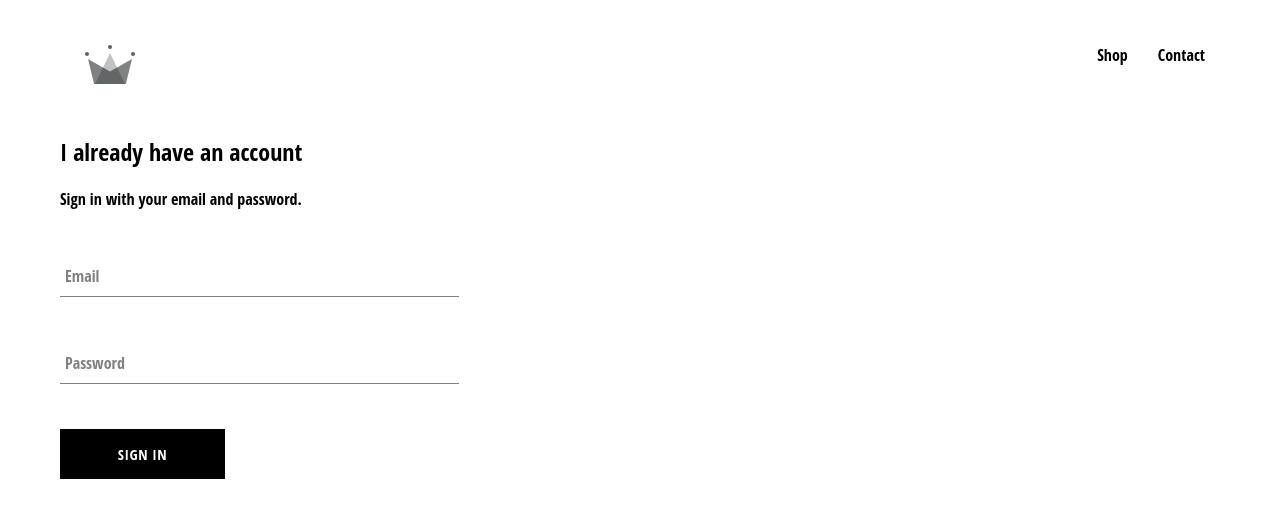
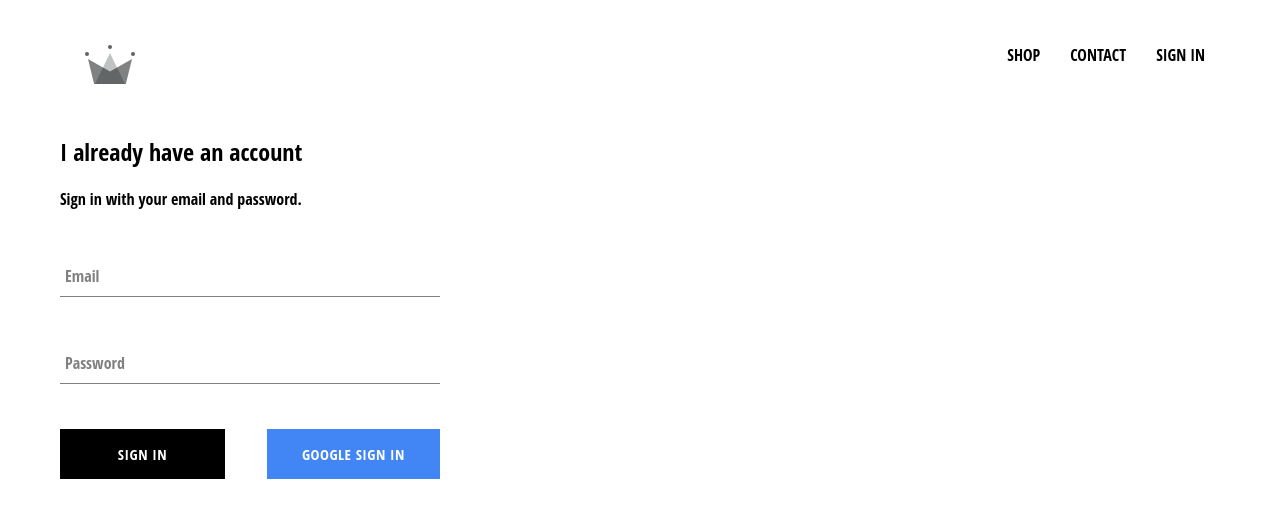
Before and after one commit to nnaaab/crwn-clothing, a React (Create React App) app: page /signin in a window 1280 px wide. Shown: the top 518 px of the page. Built offline with nearby package versions, Linux system fonts and the light colour scheme; no server answers.

Commit message:
integrated firebase into application, created sign in page with sign in component and sign in with google

```diff
--- a/package.json
+++ b/package.json
@@ -6,6 +6,7 @@
     "@testing-library/jest-dom": "^5.11.4",
     "@testing-library/react": "^11.1.0",
     "@testing-library/user-event": "^12.1.10",
+    "firebase": "^8.4.3",
     "node-sass": "^5.0.0",
     "react": "^17.0.2",
     "react-dom": "^17.0.2",
--- a/src/App.css
+++ b/src/App.css
@@ -7,3 +7,7 @@
       text-decoration: none;
       color: black;
 }
+
+* {
+      box-sizing: border-box;
+}
--- a/src/App.js
+++ b/src/App.js
@@ -5,13 +5,36 @@
 import ShopPage from './pages/shop/shop.component';
 import Header from './components/header/header.component';
 import SignInAndSignUpPage from './pages/sign-in-and-sign-up/sign-in-and-sign-up.component'
+import {auth} from './firebase/firebase.utils';
 
 
+class App extends React.Component {
+  constructor() {
+    super();
+    this.state = {
+      currentUser: null
+    }
+  }
 
-function App() {
+  unsubscribeFromAuth = null
+
+  componentDidMount() {
+    this.unsubscribeFromAuth = auth.onAuthStateChanged(user => {
+      this.setState({currentUser: user})
+
+      console.log(user);
+    })
+  }
+
+  componentWillUnmount() {
+    this.unsubscribeFromAuth();
+  }
+
+
+  render() {
     return (
       <div>
-      <Header />
+        <Header currentUser = {this.state.currentUser}/>
         <Switch>
           <Route exact path = '/' component = {HomePage} />
           <Route path = '/shop' component = {ShopPage} />
@@ -20,5 +43,6 @@
       </div>
     );
   }
+}
 
 export default App;
--- a/src/components/custom-button/custom-button.component.jsx
+++ b/src/components/custom-button/custom-button.component.jsx
@@ -1,8 +1,8 @@
 import React from 'react';
 import './custom-button.styles.scss'
 
-const CustomButton = ({children, ...otherProps}) => (
-      <button className = 'custom-button' {...otherProps}>
+const CustomButton = ({children, isGoogleSignIn, ...otherProps}) => (
+      <button className = {`${ isGoogleSignIn ? 'google-sign-in' : ''} custom-button `} {...otherProps}>
             {children}
       </button>
 
--- a/src/components/custom-button/custom-button.styles.scss
+++ b/src/components/custom-button/custom-button.styles.scss
@@ -19,4 +19,18 @@
         color: black;
         border: 1px solid black;
       }
+
+      &.google-sign-in {
+        background-color: #4285f4;
+        color: white;
+
+        &:hover {
+          background-color: #357ae8;
+          border:none;
+        }
+      }
+
+
+
+
     }
--- a/src/components/header/header.component.jsx
+++ b/src/components/header/header.component.jsx
@@ -1,17 +1,24 @@
 import React from 'react';
 import {Link} from 'react-router-dom';
 import {ReactComponent as Logo} from '../../assets/crown.svg';
+import {auth} from '../../firebase/firebase.utils'
 
 import './header.styles.scss';
 
-const Header = () => (
+const Header = ({currentUser}) => (
       <div className = 'header'>
             <Link className = 'logo-container' to = '/'>
                   <Logo className = 'Logo'/>
             </Link>
             <div className = 'options'>
-                  <Link className = 'option' to = '/shop'> Shop </Link>
-                  <Link className = 'option' to = '/contact'> Contact </Link>
+                  <Link className = 'option' to = '/shop'> SHOP </Link>
+                  <Link className = 'option' to = '/contact'> CONTACT </Link>
+            {
+                  currentUser ?
+                  <div className = 'option' onClick = {() => auth.signOut()}> SIGN OUT </div>
+                  :
+                  <Link className = 'option' to = '/signin'>SIGN IN</Link>
+            }
             </div>
       </div>
 )
--- a/src/components/header/header.styles.scss
+++ b/src/components/header/header.styles.scss
@@ -20,6 +20,7 @@
 
         .option {
           padding: 10px 15px;
+          cursor: pointer;
         }
       }
     }
--- a/src/components/sign-in/sign-in.component.jsx
+++ b/src/components/sign-in/sign-in.component.jsx
@@ -1,6 +1,8 @@
 import React from 'react';
 import FormInput from '../form-input/form-input.component';
 import CustomButton from '../custom-button/custom-button.component';
+import { SignInWithGoogle } from '../../firebase/firebase.utils'
+
 import './sign-in.styles.scss';
 
 class SignIn extends React.Component {
@@ -47,8 +49,12 @@
                                     handleChange = {this.handleChange}
                                     label = 'Password'
                                     required />
-
-                              <CustomButton type = 'submit'> Sign in </CustomButton>
+                              <div className = 'buttons'>
+                                    <CustomButton type = 'submit'> SIGN IN </CustomButton>
+                                    <CustomButton onClick = {SignInWithGoogle} isGoogleSignIn>
+                                          GOOGLE SIGN IN
+                                    </CustomButton>
+                              </div>
                         </form>
                   </div>
             )
--- a/src/components/sign-in/sign-in.styles.scss
+++ b/src/components/sign-in/sign-in.styles.scss
@@ -1,9 +1,14 @@
 .sign-in {
-      width: 30vw;
+      width: 380px;
       display: flex;
       flex-direction: column;
 
       .title {
             margin: 10px 0px;
       }
+
+      .buttons {
+            display: flex;
+            justify-content: space-between;
+      }
 }
--- /dev/null
+++ b/src/firebase/firebase.utils.js
@@ -0,0 +1,25 @@
+import firebase from 'firebase/app';
+import 'firebase/firestore';
+import 'firebase/auth';
+
+
+const config = {
+      apiKey: "AIzaSyADBNjkXYlTwzDvK1DMitI-kEWrxUspH_M",
+      authDomain: "crwn-db-4ec1f.firebaseapp.com",
+      projectId: "crwn-db-4ec1f",
+      storageBucket: "crwn-db-4ec1f.appspot.com",
+      messagingSenderId: "612604851951",
+      appId: "1:612604851951:web:a1a3e06640853bb4eb0d1a",
+      measurementId: "G-YKC8CZN9NQ"
+    };
+
+firebase.initializeApp(config);
+
+export const auth = firebase.auth();
+export const firestore = firebase.firestore();
+
+const provider = new firebase.auth.GoogleAuthProvider();
+provider.setCustomParameters({propmt: 'select_acount'});
+export const SignInWithGoogle = () => auth.signInWithPopup(provider);
+
+export default firebase;
```
Also changed, not shown: 1 other file (tests, documents, lock files or other folders). Lines whose indentation alone changed are shown as unchanged.
